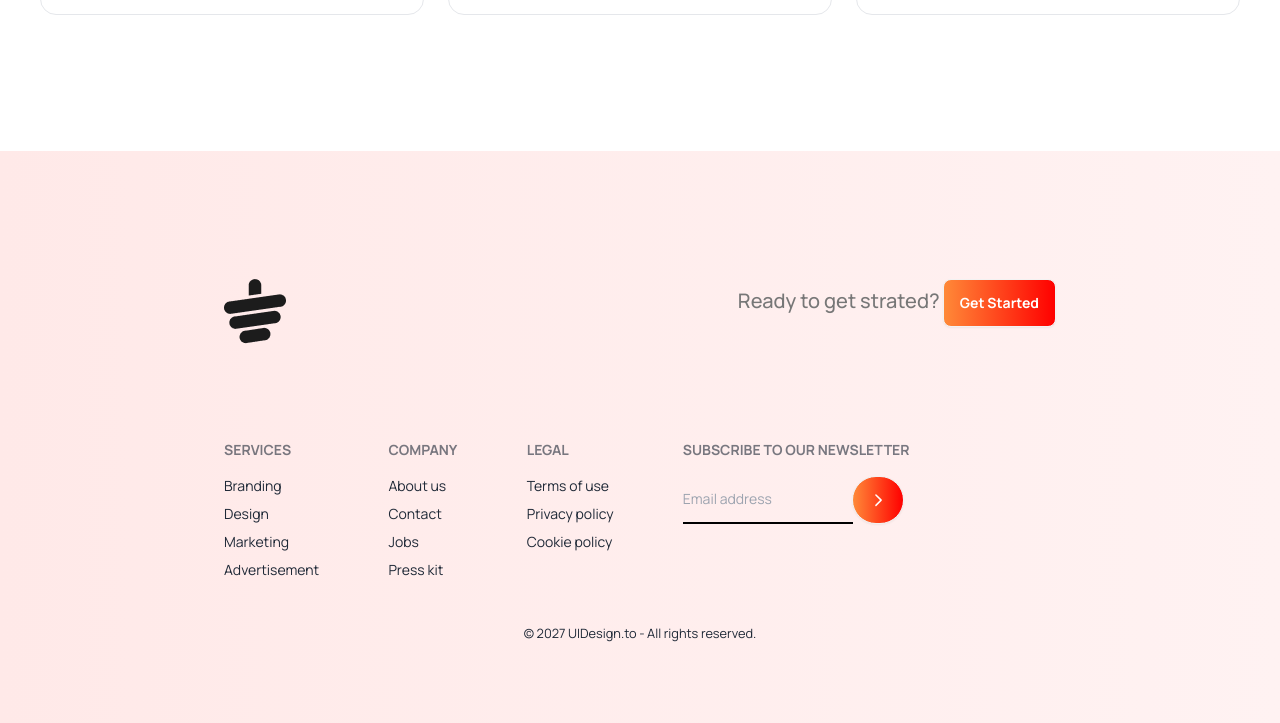
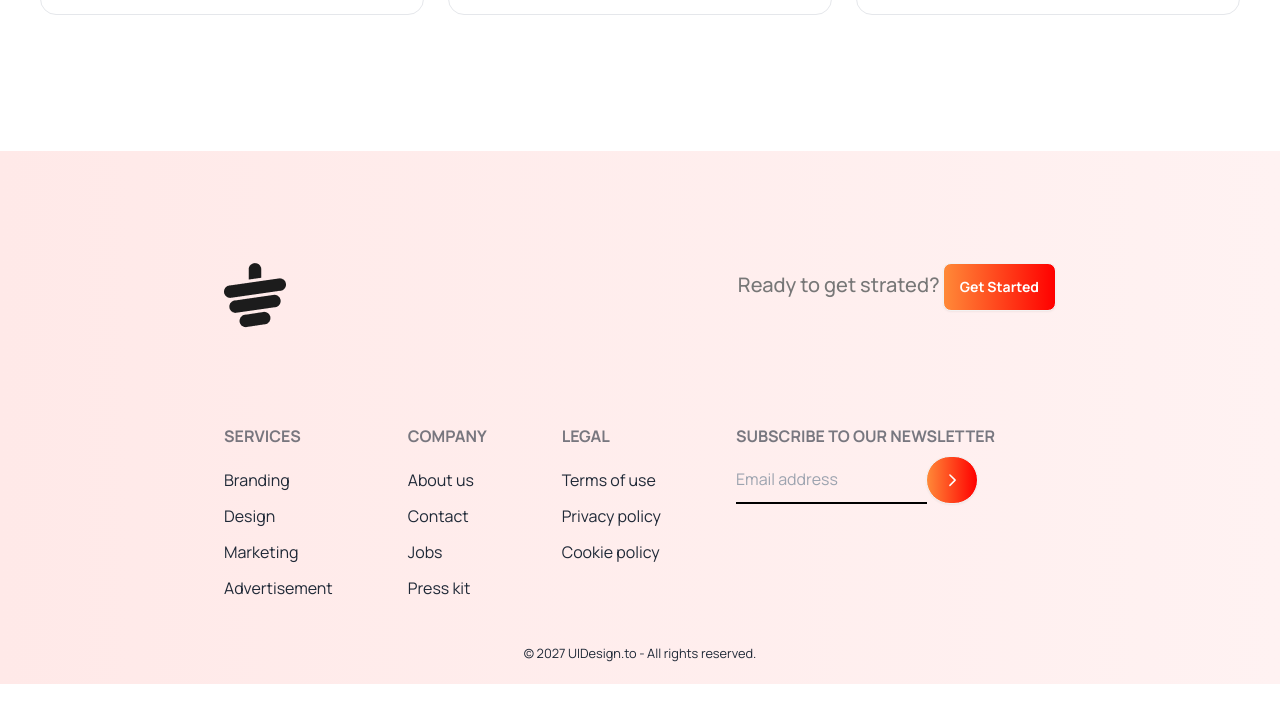
Before and after one commit to Rashikchowdhury/tea-house, a plain HTML site: page index.html in a window 1280 px wide. Shown: the part 3650-4373 px from the top of the page. After the commit the page ends 4334 px from the top, so only its background shows below. Drawn offline with nearby package versions, Linux system fonts and the light colour scheme.

Commit message:
rearranged the footer alignment

```diff
--- a/index.html
+++ b/index.html
@@ -325,7 +325,7 @@
         </section>
     </main>
 
-    <footer class="bg-gradient-to-r to-[#FFF2F2] from-[#FFE9E8] text-base-content px-10 py-32 lg:px-56 lg:py-32">
+    <footer class="bg-gradient-to-r to-[#FFF2F2] from-[#FFE9E8] text-base-content px-10 pt-28 pb-5 lg:px-56">
         <div class="mb-24 flex flex-col lg:flex-row gap-10 justify-between">
             <img src="./images/cup.png" alt="" class="w-[62px]">
             <p>
@@ -335,22 +335,22 @@
             </p>
         </div>
 
-        <div class="footer">
-            <nav>
+        <div class="flex flex-col gap-12 lg:flex-row justify-between">
+            <nav class="flex flex-col gap-3">
                 <h6 class="footer-title">Services</h6>
                 <a class="link link-hover">Branding</a>
                 <a class="link link-hover">Design</a>
                 <a class="link link-hover">Marketing</a>
                 <a class="link link-hover">Advertisement</a>
             </nav>
-            <nav>
+            <nav class="flex flex-col gap-3">
                 <h6 class="footer-title">Company</h6>
                 <a class="link link-hover">About us</a>
                 <a class="link link-hover">Contact</a>
                 <a class="link link-hover">Jobs</a>
                 <a class="link link-hover">Press kit</a>
             </nav>
-            <nav>
+            <nav class="flex flex-col gap-3">
                 <h6 class="footer-title">Legal</h6>
                 <a class="link link-hover">Terms of use</a>
                 <a class="link link-hover">Privacy policy</a>
```
